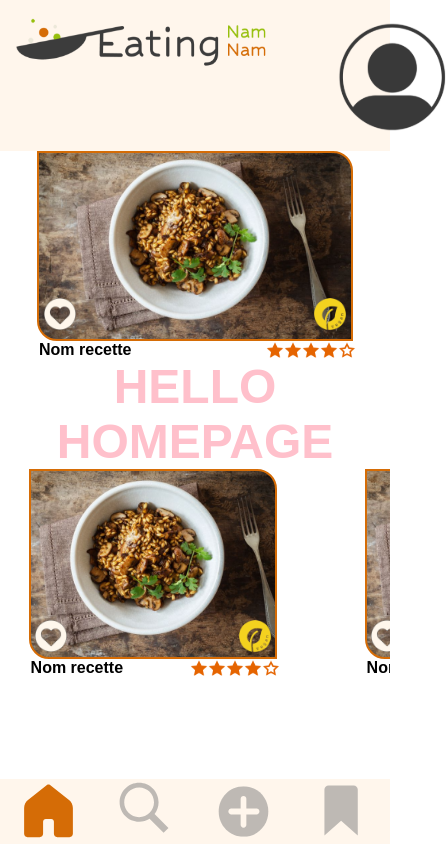
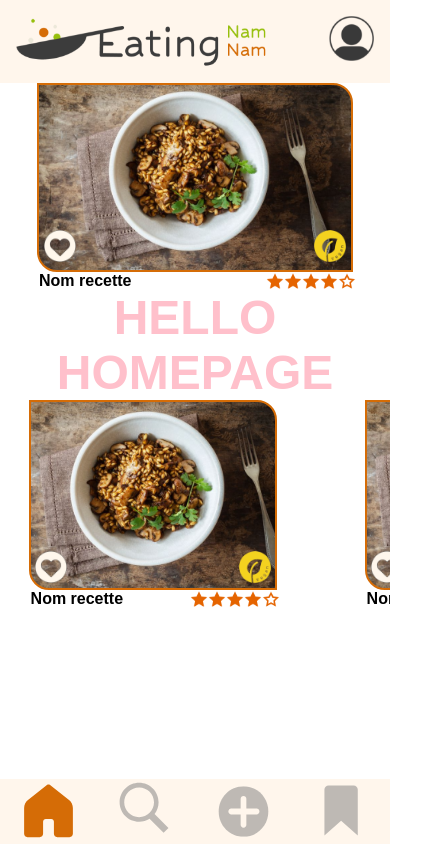
Before and after one commit to WildCodeSchool/0923-lille-JS-eatingnamnam, a React (Vite) app in the folder frontend/: page / in a window 390 px wide. Shown: the whole page, 446 px wide, since content can reach past the window. Built offline with nearby package versions, Linux system fonts and the light colour scheme; a web font is replaced by a local one.

Commit message:
fix the mobil profil button

```diff
--- a/frontend/src/components/TitleBar/TitleBar.jsx
+++ b/frontend/src/components/TitleBar/TitleBar.jsx
@@ -11,7 +11,12 @@ function TitleBar() {
         alt="logo"
       />
       <Link to="/userprofil" className="titleBar__userLogo" type="submit">
-        <img name="userLogo" src="src/assets/icone-user.svg" alt="userLogo" />
+        <img
+          className="titleBar__userLogo__img"
+          name="userLogo"
+          src="src/assets/icone-user.svg"
+          alt="userLogo"
+        />
       </Link>
     </header>
   );
--- a/frontend/src/components/TitleBar/TitleBar.scss
+++ b/frontend/src/components/TitleBar/TitleBar.scss
@@ -10,8 +10,9 @@
   width: 70%;
   height: 100%;
 }
-
 .titleBar__userLogo {
-  width: 10%;
-  padding-top: 2%;
+  height: 2.8em;
 }
+.titleBar__userLogo__img {
+  height: 100%;
+}
```
